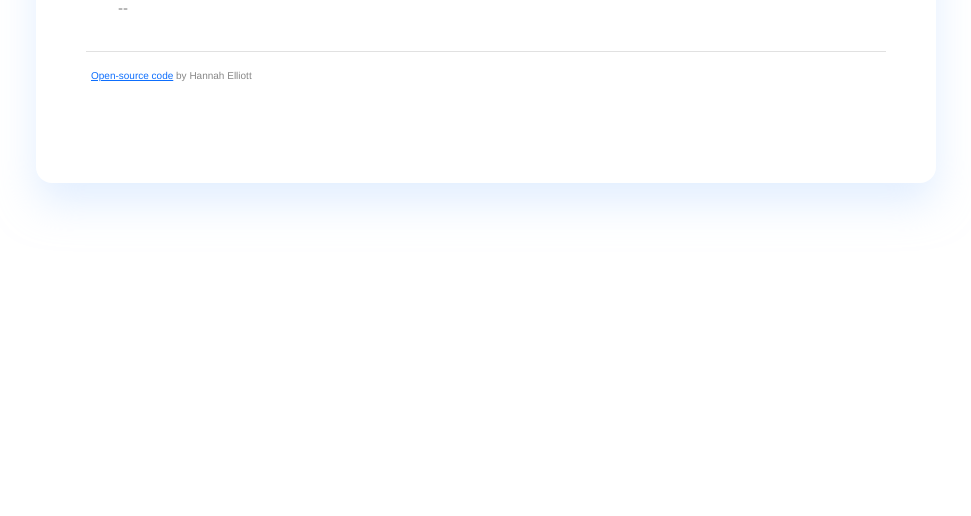
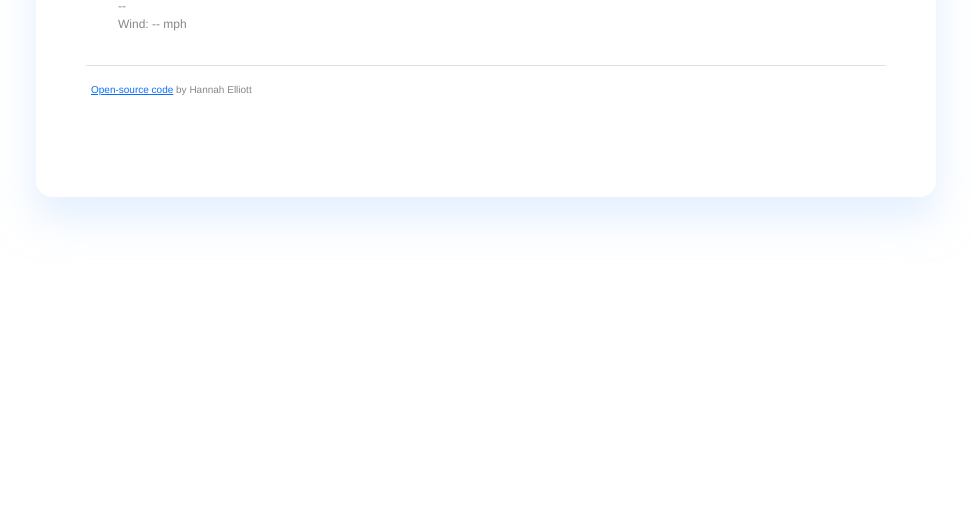
Before and after one commit to e7hannah/vanilla-weather-app, a plain HTML site: page index.html in a window 1280 px wide. Shown: the part 284-800 px from the top of the page, without its empty margins (154-1125 px from the left). Drawn offline with nearby package versions, Linux system fonts and the light colour scheme.

Commit message:
added wind speed

```diff
--- a/index.html
+++ b/index.html
@@ -39,8 +39,11 @@
                                Last updated:
                                <span id = "date">--</span>
                             </li>
-                            <li class="header-smaller-text" id="condition">
+                            <li class="header-smallest-text capitalize" id="condition">
                                 --
+                            </li>
+                            <li class="header-smallest-text">
+                                Wind: <span id="wind">--</span> mph
                             </li>
                         </ul>
 
--- a/src/index.js
+++ b/src/index.js
@@ -67,10 +67,11 @@ function getForecast(coordinates){
 }
 
 function displayTemperature(response){
-
+console.log(response);
 let temperatureElement = document.querySelector("#temperature");
 let cityElement = document.querySelector("#city");
 let conditionElement = document.querySelector("#condition");
+let windElement = document.querySelector("#wind");
 let dateElement = document.querySelector("#date");
 let headerIconElement = document.querySelector("#header-icon");
 
@@ -79,6 +80,7 @@ farenheitTemp = response.data.temperature.current;
 temperatureElement.innerHTML = Math.round(farenheitTemp);
 cityElement.innerHTML = response.data.city;
 conditionElement.innerHTML = response.data.condition.description;
+windElement.innerHTML = Math.round(response.data.wind.speed);
 dateElement.innerHTML = formatDate(response.data.time * 1000);
 headerIconElement.setAttribute("src", `http://shecodes-assets.s3.amazonaws.com/api/weather/icons/${response.data.condition.icon}.png`);
 headerIconElement.setAttribute("alt", response.data.condition.icon);
--- a/src/style.css
+++ b/src/style.css
@@ -49,6 +49,14 @@ footer{
     text-transform: capitalize;
 }
 
+.header-smallest-text {
+    font-size: 12px;
+}
+
+.capitalize{
+    text-transform: capitalize;
+}
+
 
 .header-icon{
     margin-top: 10px;
```
